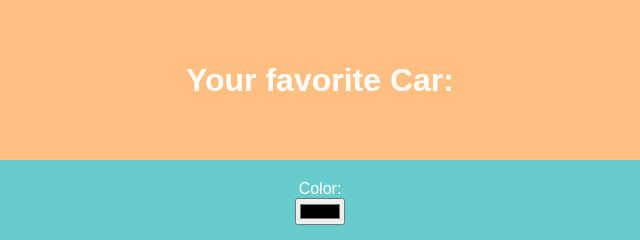
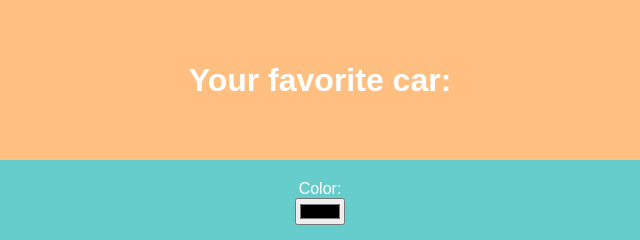
Before and after one commit to AnnaZelt/P1, a plain HTML site: page index.html in a window 1280 px wide. Shown: the top 240 px of the page, 320-960 px from the left. Drawn offline with Linux system fonts and the light colour scheme.

Commit message:
new test

```diff
--- a/index.html
+++ b/index.html
@@ -55,7 +55,7 @@
 
 <body>
     <div class="section1">
-        <h1><strong>Your favorite Car:</strong></h1>
+        <h1><strong>Your favorite car:</strong></h1>
     </div>
     <div class="section2">
         <form action="myserver.com" method="post" enctype="application/x-www-form-urlencoded">
```
